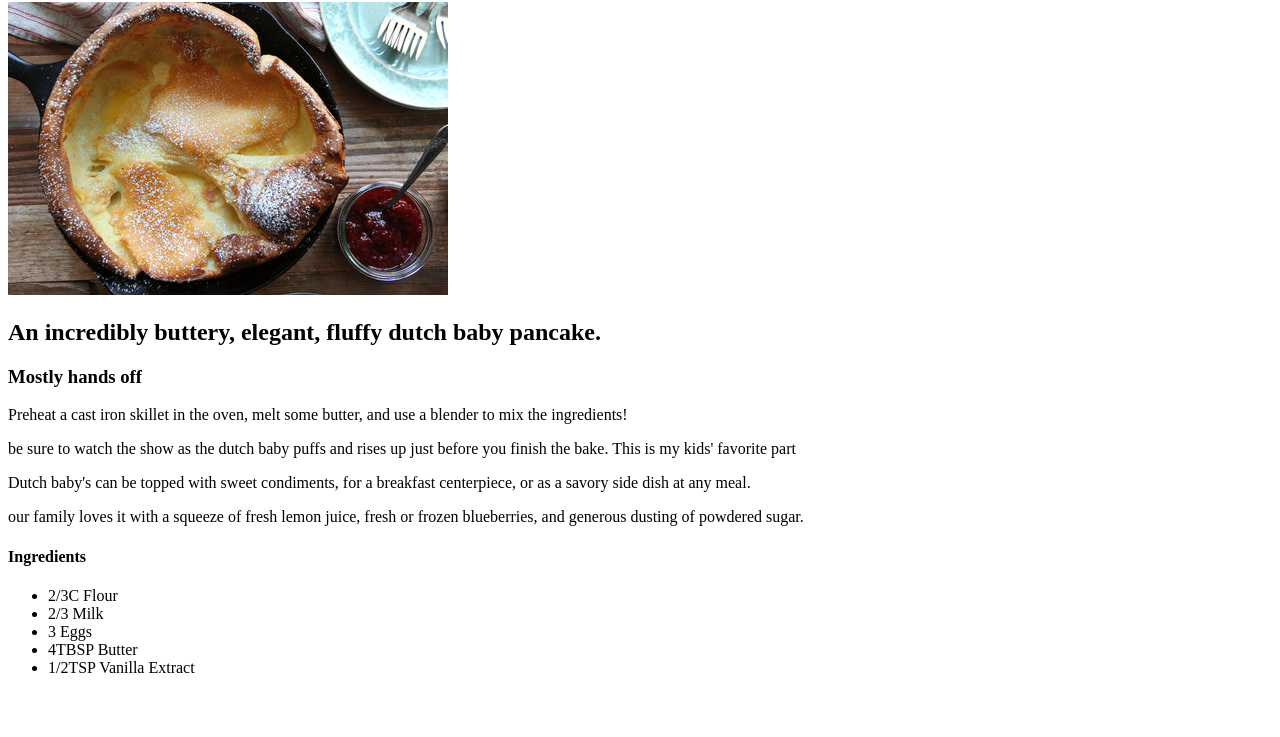
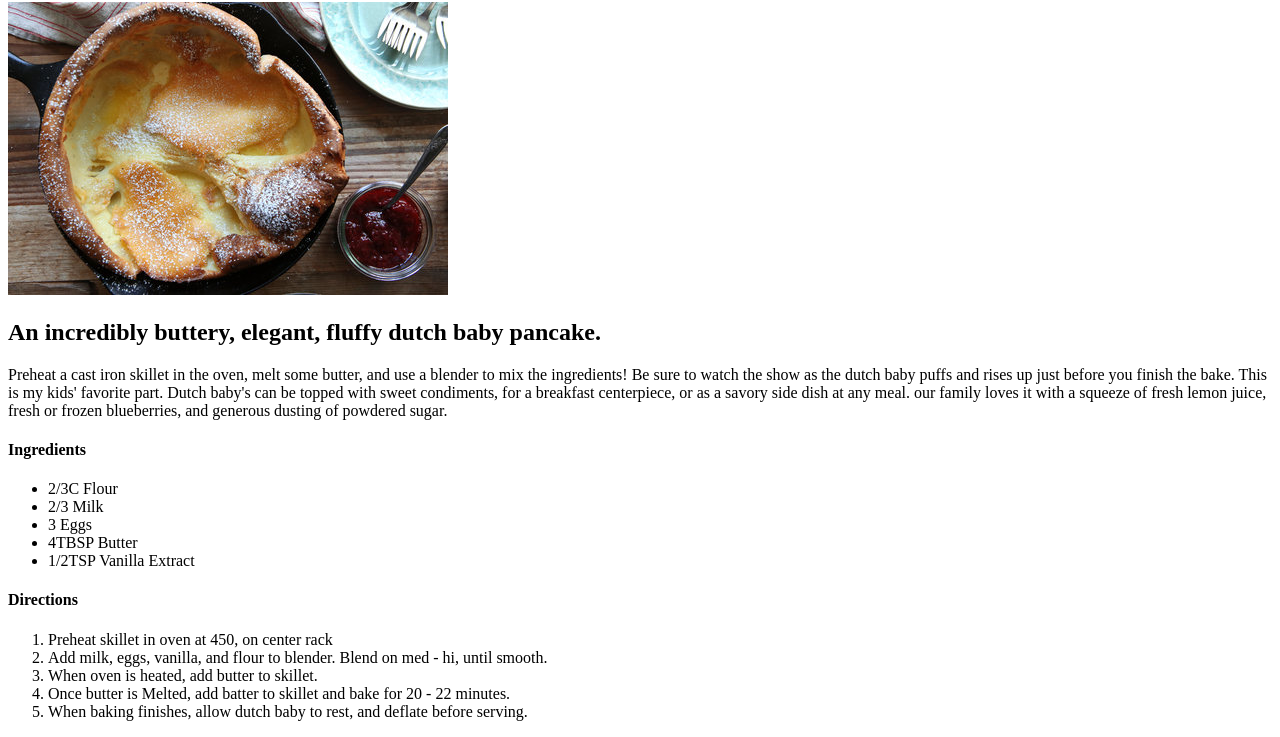
Before and after one commit to josephmolner/odin-recipes, a plain HTML site: page recipes/dutch-baby.html in a window 1280 px wide. Shown: the part 78-815 px from the top of the page. Drawn offline with Linux system fonts and the light colour scheme.

Commit message:
Updated first paragraph structure, and punctuation. added ol for directions.

```diff
--- a/recipes/dutch-baby.html
+++ b/recipes/dutch-baby.html
@@ -8,12 +8,13 @@
     <h1>Dutch Baby</h1>
     <img src="../images/dutchbaby.jpg" alt="dutch baby in skillet with jam">
     <H2> An incredibly buttery, elegant, fluffy dutch baby pancake.</H2>
-    <p><h3>Mostly hands off</h3></p>
-    <p>Preheat a cast iron skillet in the oven, melt some butter,
-        and use a blender to mix the ingredients! </p>
-    <p>be sure to watch the show as the dutch baby puffs and rises up just before you finish the bake. This is my kids' favorite part</p>
-    <p>Dutch baby's can be topped with sweet condiments, for a breakfast centerpiece, or as a savory side dish at any meal.</p>
-    <p> our family loves it with a squeeze of fresh lemon juice, fresh or frozen blueberries, and generous dusting of powdered sugar.</p>
+    <p>
+        Preheat a cast iron skillet in the oven, melt some butter,
+        and use a blender to mix the ingredients! Be sure to watch the show as the dutch baby
+        puffs and rises up just before you finish the bake. This is my kids' favorite part.
+        Dutch baby's can be topped with sweet condiments, for a breakfast centerpiece, or as a savory side dish at any meal.
+        our family loves it with a squeeze of fresh lemon juice, fresh or frozen blueberries, and generous dusting of powdered sugar.
+    </p>
     <H4>Ingredients</H4>
         <Ul>
             <li>2/3C Flour</li>
@@ -22,7 +23,13 @@
             <li>4TBSP Butter</li>
             <li>1/2TSP Vanilla Extract</li>
         </Ul>
-
-
+    <h4>Directions</h4>
+        <ol>
+            <li>Preheat skillet in oven at 450, on center rack</li>
+            <li>Add milk, eggs, vanilla, and flour to blender. Blend on med - hi, until smooth.</li>
+            <li>When oven is heated, add butter to skillet.</li>
+            <li>Once butter is Melted, add batter to skillet and bake for 20 - 22 minutes.</li>
+            <li>When baking finishes, allow dutch baby to rest, and deflate before serving.</li>
+        </ol>
 </body>
 </html>
```
